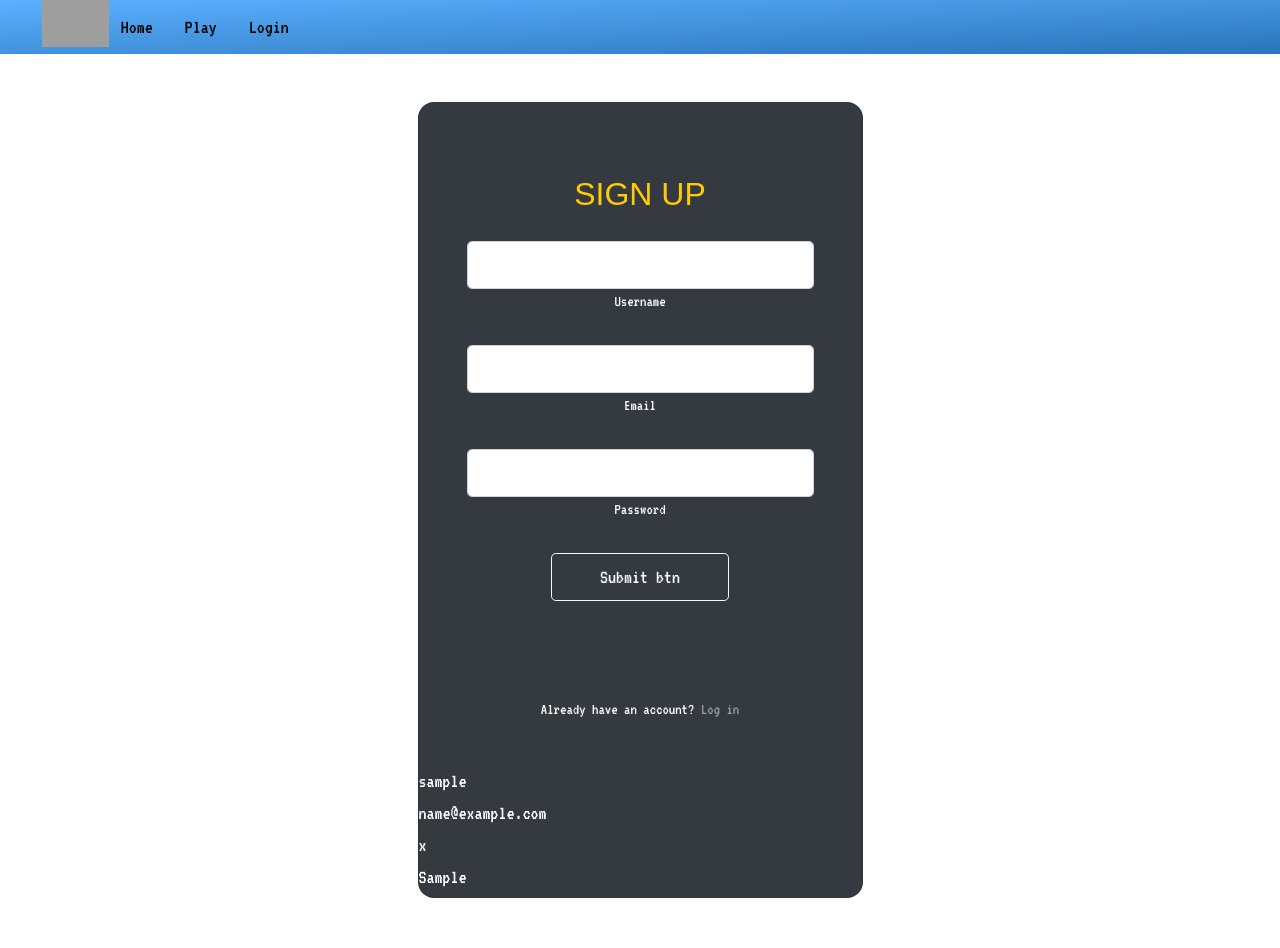
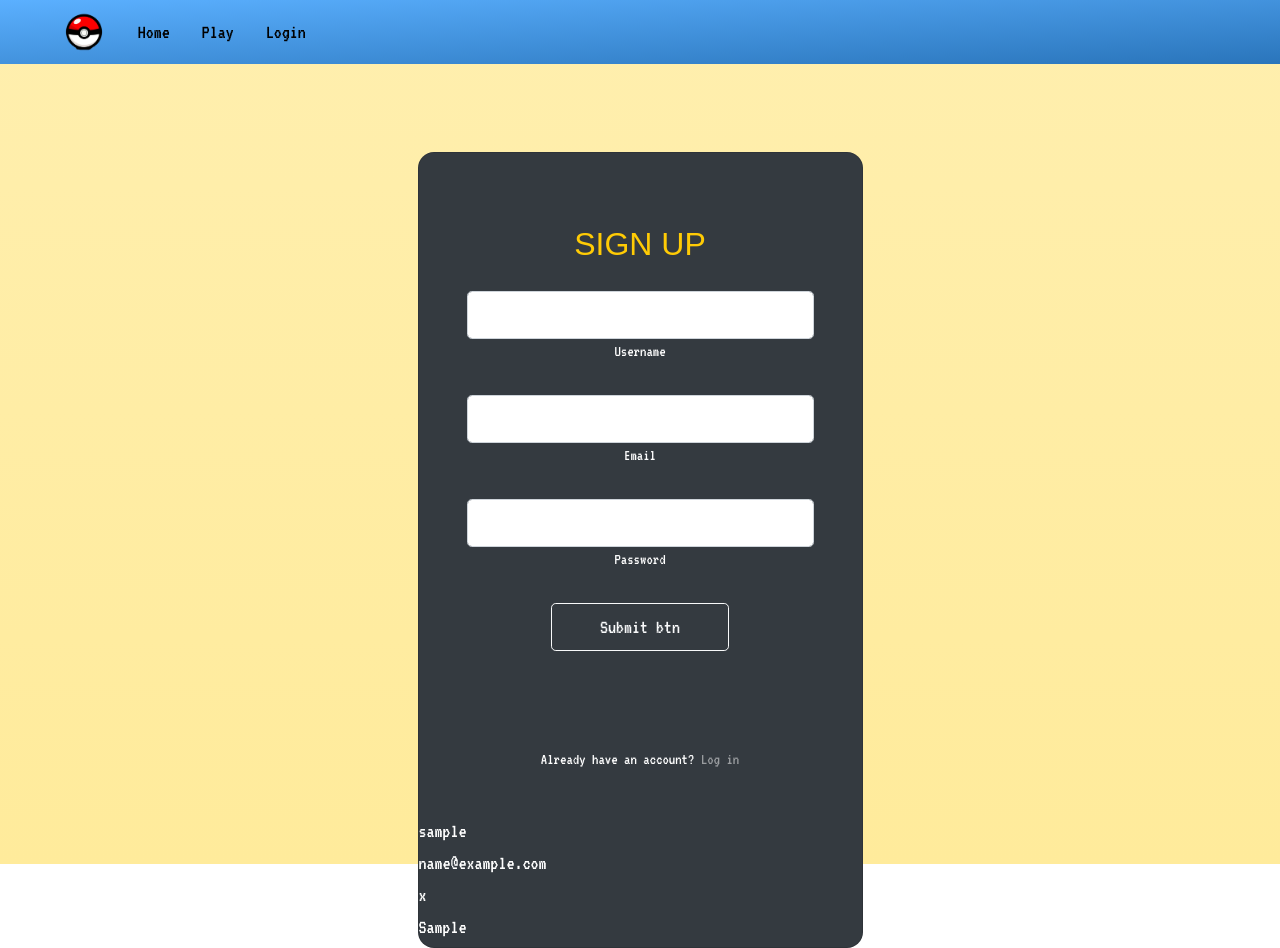
Before and after one commit to Srjohnson589/Flask-Pokemon-App, a Python web app: template app/templates/signup.html in a window 1280 px wide. Before the commit the page ends 898 px from the top, so only its background shows below. Run offline with Jinja, Linux system fonts and the light colour scheme; the template is opened without the code that fills it: most values are stand-ins (such as "Sample title", 1, 10 or a date in 2020); form fields are guessed from the names that the template uses; some web fonts are replaced; grey boxes are pictures that could not be loaded.

```diff
--- a/app/static/styles/base.css
+++ b/app/static/styles/base.css
@@ -3,6 +3,13 @@
     padding: 0;
     box-sizing: border-box;
     font-family: 'VT323', sans-serif;
+}
+
+.maindiv{
+    height: 100vh;
+    padding-top: 40px;
+    background: linear-gradient(to bottom, rgba(255, 205, 5, 0.33), rgba(255, 205, 5, 0.40));
+    margin: 0;
 }
 
 .mynavbar {
@@ -13,8 +20,8 @@
 .mylogo {
     background: transparent;
     padding: 0;
-    height: 50px;
-    margin: -10px -20px 0 40px;
+    height: 40px;
+    margin: 5px 0 5px 60px;
 }
 
 .mynavitems {
--- a/app/static/styles/pokemon.css
+++ b/app/static/styles/pokemon.css
@@ -1,7 +1,7 @@
 
 .poke-form {
     background-color: rgb(255, 203, 5);
-    margin: 60px auto;
+    margin: auto;
     padding: 20px 30px;
     width: 50%;
     min-width: 400px;
--- a/app/templates/base.html
+++ b/app/templates/base.html
@@ -13,6 +13,7 @@
     <link href="https://fonts.googleapis.com/css2?family=VT323&display=swap" rel="stylesheet">
     <link href="https://fonts.googleapis.com/css2?family=Abel&display=swap" rel="stylesheet">
     <title>{%block title%}{%endblock%}</title>
+    <link rel="icon" type="image/x-icon" href="../static/img/Pokemon-Pokeball-PNG-Image.png">
     <!-- Bootstrap -->
     <link rel="stylesheet" href="https://cdn.jsdelivr.net/npm/bootstrap@4.4.1/dist/css/bootstrap.min.css" integrity="sha384-Vkoo8x4CGsO3+Hhxv8T/Q5PaXtkKtu6ug5TOeNV6gBiFeWPGFN9MuhOf23Q9Ifjh" crossorigin="anonymous">
     <link rel="stylesheet" href="../static/styles/base.css">
@@ -20,8 +21,8 @@
 </head>
 <body>
   <nav class="navbar navbar-expand-lg navbar-light mynavbar">
-    <a class="navbar-brand" href="/home">
-      <img class="mylogo" src="https://www.freeiconspng.com/uploads/3d-pokeball-pok-mon-go-png-24.png" alt="pokemon">
+    <a class="navbar-brand" href="/">
+      <img class="mylogo" src="../static/img/Pokemon-Pokeball-PNG-Image.png" alt="pokemon">
     </a>
     <button class="navbar-toggler" type="button" data-toggle="collapse" data-target="#navbarNav" aria-controls="navbarNav" aria-expanded="false" aria-label="Toggle navigation">
       <span class="navbar-toggler-icon"></span>
@@ -33,8 +34,10 @@
       </ul>
     </div>
   </nav>
+  <div class="maindiv">
     {%block content%}
     {%endblock%}
+  </div>
     <!-- Bootstrap Links -->
     <script src="https://code.jquery.com/jquery-3.4.1.slim.min.js" integrity="sha384-J6qa4849blE2+poT4WnyKhv5vZF5SrPo0iEjwBvKU7imGFAV0wwj1yYfoRSJoZ+n" crossorigin="anonymous"></script>
     <script src="https://cdn.jsdelivr.net/npm/popper.js@1.16.0/dist/umd/popper.min.js" integrity="sha384-Q6E9RHvbIyZFJoft+2mJbHaEWldlvI9IOYy5n3zV9zzTtmI3UksdQRVvoxMfooAo" crossorigin="anonymous"></script>
--- a/app/templates/login.html
+++ b/app/templates/login.html
@@ -10,7 +10,7 @@
 
 {%block nav%}
 <li class="nav-item">
-  <a class="nav-link mynavitems" href="/home">Home </a>
+  <a class="nav-link mynavitems" href="/">Home </a>
 </li>
 <li class="nav-item">
   <a class="nav-link mynavitems" href="/pokemon">Play</a>
--- a/app/templates/pokemon.html
+++ b/app/templates/pokemon.html
@@ -10,7 +10,7 @@
 
 {%block nav%}
 <li class="nav-item">
-  <a class="nav-link mynavitems" href="/home">Home </a>
+  <a class="nav-link mynavitems" href="/">Home </a>
 </li>
 <li class="nav-item">
   <a class="nav-link mynavitems myactive" href="/pokemon">Play</a>
--- a/app/templates/signup.html
+++ b/app/templates/signup.html
@@ -10,7 +10,7 @@
 
 {%block nav%}
 <li class="nav-item">
-  <a class="nav-link mynavitems" href="/home">Home </a>
+  <a class="nav-link mynavitems" href="/">Home </a>
 </li>
 <li class="nav-item">
   <a class="nav-link mynavitems" href="/pokemon">Play</a>
--- a/config.py
+++ b/config.py
@@ -4,3 +4,4 @@ class Config():
     FLASK_DEBUG = os.environ.get('FLASK_DEBUG')
     FLASK_APP = os.environ.get('FLASK_APP')
     SECRET_KEY = os.environ.get('SECRET_KEY')
+    SQLALCHEMY_DATABASE_URI = os.environ.get('SQLALCHEMY_DATABASE_URI')
```
Also changed, not shown: app/__init__.py (+13 -0 lines), app/models.py (added, +20 -0 lines), app/routes.py (+10 -8 lines), app/static/styles/home.css (added, +8 -0 lines), app/templates/home.html (+6 -2 lines), requirements.txt (+32 -0 lines), app/static/img/Pokemon-Pokeball-PNG-Image.png (added), 1 other file.
